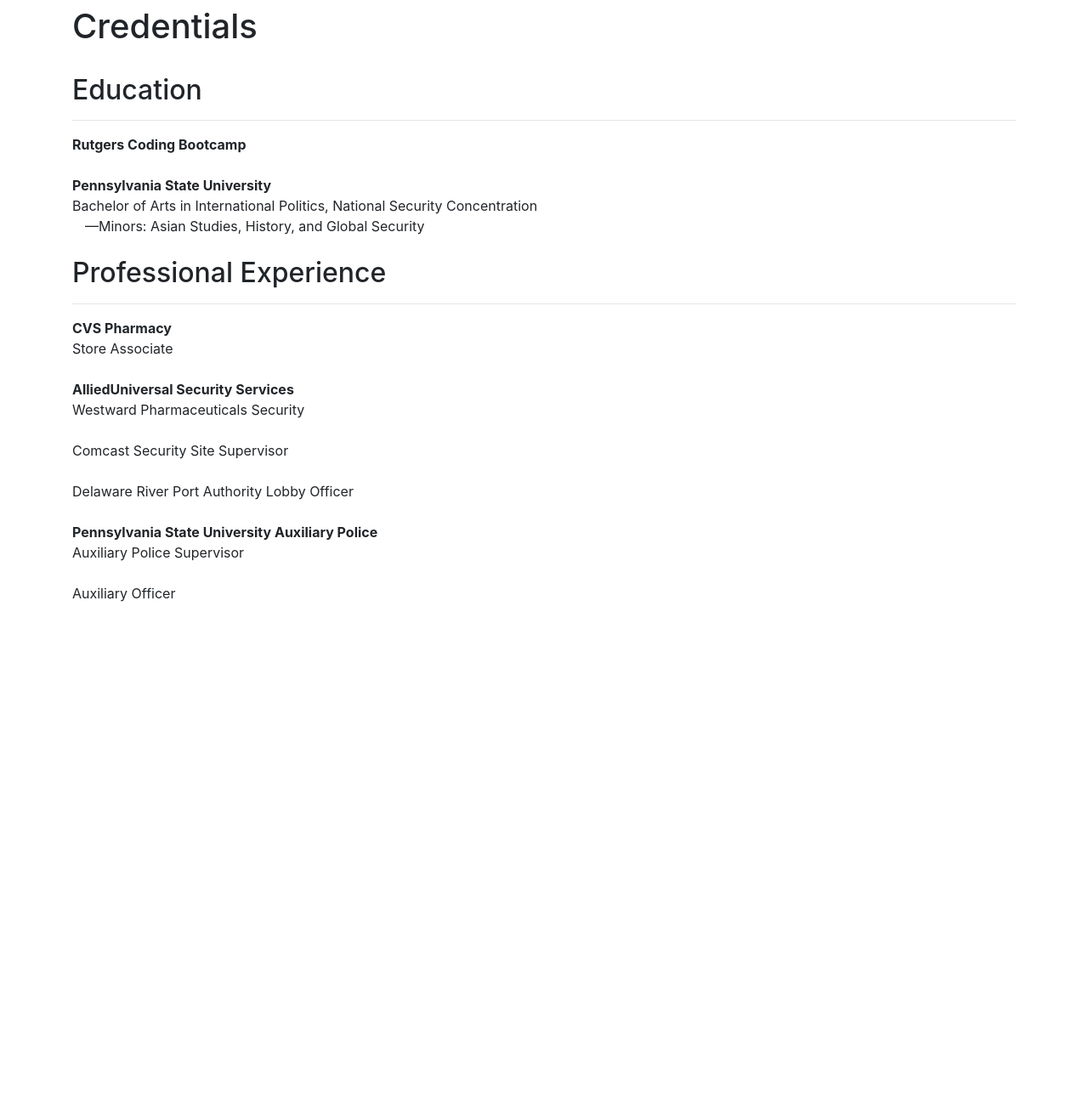
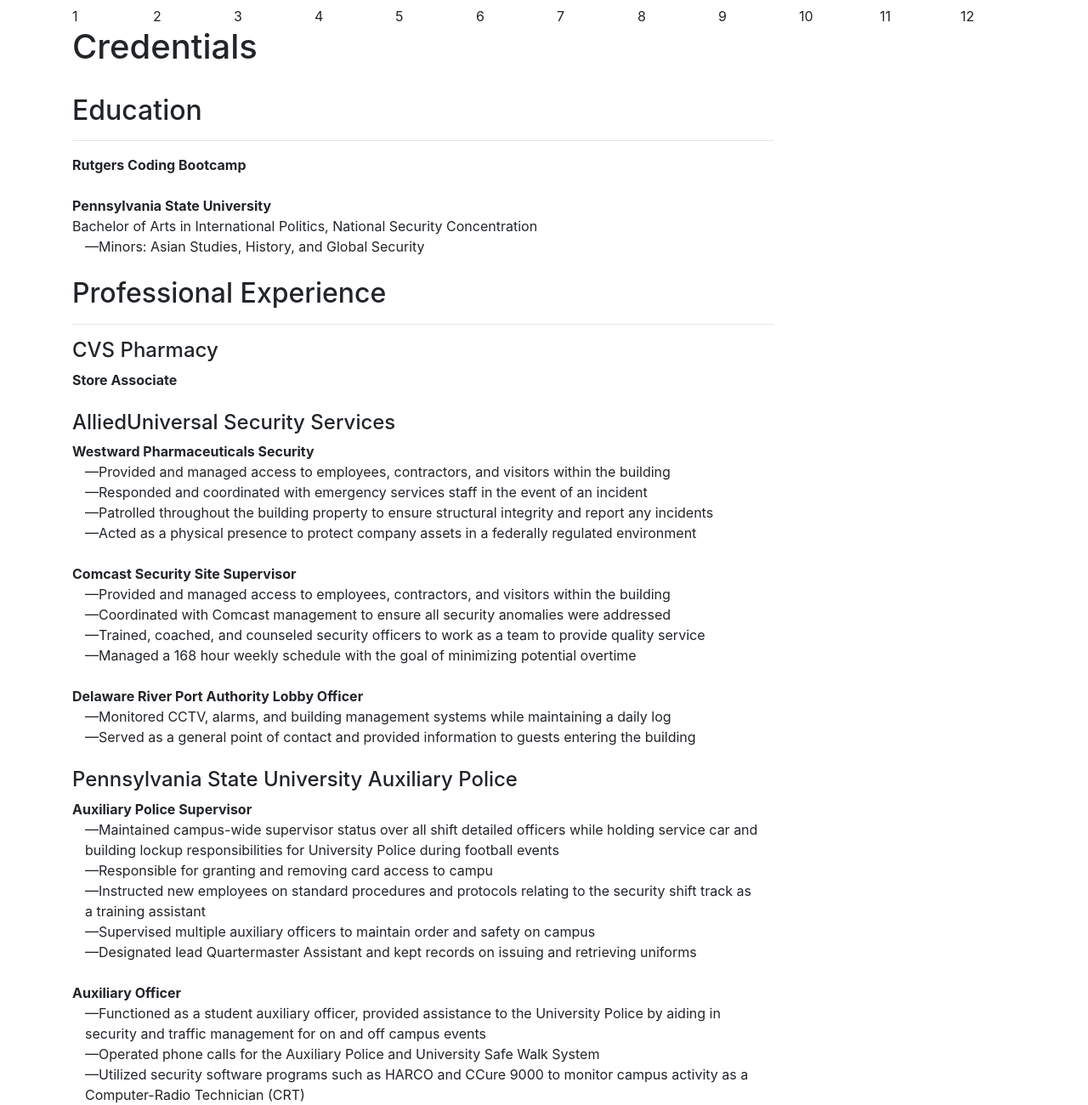
Before and after one commit to jasonkim4201/JasonPortfolio, a plain HTML site: page credentials.html in a window 1280 px wide. Shown: the part 57-1357 px from the top of the page at 85% size. Before the commit the page ends 800 px from the top, so only its background shows below. Drawn offline with nearby package versions, Linux system fonts and the light colour scheme.

Commit message:
completed content in title and description section of resume

```diff
--- a/credentials.html
+++ b/credentials.html
@@ -1,5 +1,6 @@
 <!DOCTYPE html>
 <html lang="en">
+
 <head>
   <meta charset="UTF-8">
   <meta name="viewport" content="width=device-width, initial-scale=1.0">
@@ -9,6 +10,7 @@
   <link rel="stylesheet" href="assets/css/style.css">
   <title>Credentials</title>
 </head>
+
 <body>
 
   <nav aria-label="breadcrumb">
@@ -21,6 +23,27 @@
   </nav>
 
   <div class="container">
+    <div class="row">
+      <div class="col">1</div>
+      <div class="col">2</div>
+      <div class="col">3</div>
+      <div class="col">4</div>
+      <div class="col">5</div>
+      <div class="col">6</div>
+      <div class="col">7</div>
+      <div class="col">8</div>
+      <div class="col">9</div>
+      <div class="col">10</div>
+      <div class="col">11</div>
+      <div class="col">12</div>
+    </div>
+  </div>
+
+  <!-- TITLES AND DESCRIPTION HERE -->
+
+  <div class="container">
+    <div class="row">
+      <div class="col-9">
         <h1>Credentials</h1>
 
         <br>
@@ -40,35 +63,76 @@
         <h2>Professional Experience</h2>
         <hr>
 
-    <div class="font-weight-bold">CVS Pharmacy</div>
-    <div>Store Associate</div>
+        <h4>CVS Pharmacy</h4>
+        <div class="font-weight-bold">Store Associate</div>
 
         <br>
 
-    <div class="font-weight-bold">AlliedUniversal Security Services</div>
-    <div>Westward Pharmaceuticals Security</div>
+        <h4>AlliedUniversal Security Services</h4>
+        <div class="font-weight-bold">Westward Pharmaceuticals Security</div>
+        <div class="container">
+          <div>—Provided and managed access to employees, contractors, and visitors within the building</div>
+          <div>—Responded and coordinated with emergency services staff in the event of an incident</div>
+          <div>—Patrolled throughout the building property to ensure structural integrity and report any incidents</div>
+          <div>—Acted as a physical presence to protect company assets in a federally regulated environment</div>
+        </div>
+
 
         <br>
 
-    <div>Comcast Security Site Supervisor</div>
+        <div class="font-weight-bold">Comcast Security Site Supervisor</div>
+        <div class="container">
+          <div>—Provided and managed access to employees, contractors, and visitors within the building</div>
+          <div>—Coordinated with Comcast management to ensure all security anomalies were addressed</div>
+          <div>—Trained, coached, and counseled security officers to work as a team to provide quality service</div>
+          <div>—Managed a 168 hour weekly schedule with the goal of minimizing potential overtime</div>
+        </div>
+
 
         <br>
 
-    <div>Delaware River Port Authority Lobby Officer</div>
+        <div class="font-weight-bold">Delaware River Port Authority Lobby Officer</div>
+        <div class="container">
+          <div>—Monitored CCTV, alarms, and building management systems while maintaining a daily log</div>
+          <div>—Served as a general point of contact and provided information to guests entering the building</div>
+        </div>
 
         <br>
 
-    <div class="font-weight-bold">Pennsylvania State University Auxiliary Police</div>
-    <div>Auxiliary Police Supervisor</div>
+        <h4>Pennsylvania State University Auxiliary Police</h4>
+        <div class="font-weight-bold">Auxiliary Police Supervisor</div>
+        <div class="container">
+          <div>—Maintained campus-wide supervisor status over all shift detailed officers while holding service car and building lockup responsibilities for University Police during football events</div>
+          <div>—Responsible for granting and removing card access to campu</div>
+          <div>—Instructed new employees on standard procedures and protocols relating to the security shift track as a training assistant</div>
+          <div>—Supervised multiple auxiliary officers to maintain order and safety on campus</div>
+          <div>—Designated lead Quartermaster Assistant and kept records on issuing and retrieving uniforms</div>
+        </div>
+
 
         <br>
 
-    <div>Auxiliary Officer</div>
+        <div class="font-weight-bold">Auxiliary Officer</div>
+        <div class="container">
+            <div>—Functioned as a student auxiliary officer, provided assistance to the University Police by aiding in
+                  security and traffic management for on and off campus events</div>
+            <div>—Operated phone calls for the Auxiliary Police and University Safe Walk System</div>
+            <div>—Utilized security software programs such as HARCO and CCure 9000 to monitor campus activity
+                  as a Computer-Radio Technician (CRT)</div>
+          </div>
+
 
       </div>
+    </div>
+  </div>
+
+
+  <!-- LOCATION AND DATE HERE -->
+
 
   <script src="https://cdnjs.cloudflare.com/ajax/libs/jquery/3.3.1/jquery.slim.min.js"></script>
   <script src="https://cdnjs.cloudflare.com/ajax/libs/popper.js/1.13.0/umd/popper.min.js"></script>
   <script src="https://cdnjs.cloudflare.com/ajax/libs/twitter-bootstrap/4.1.3/js/bootstrap.min.js"></script>
 </body>
+
 </html>
```
Lines whose indentation alone changed are shown as unchanged.
